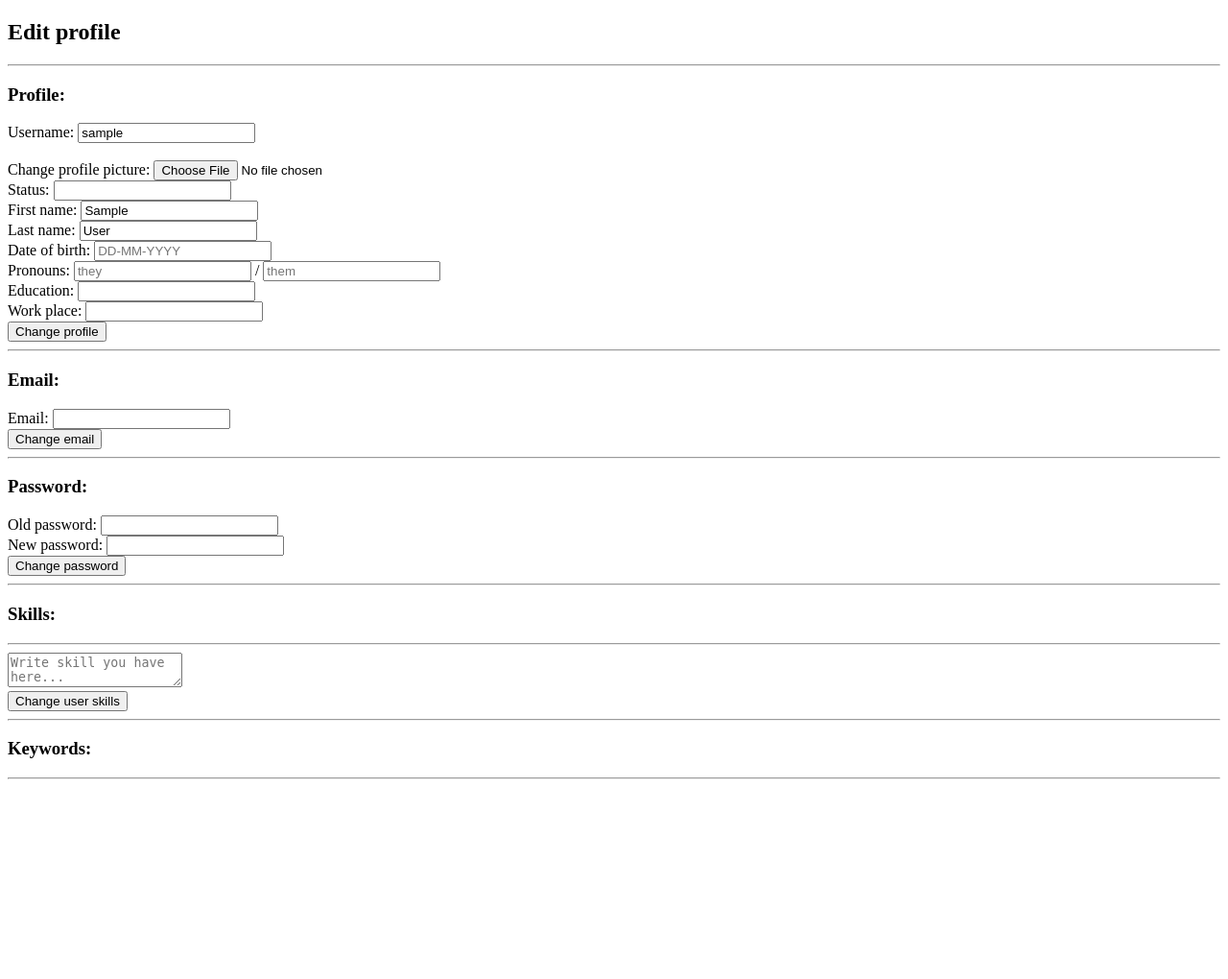
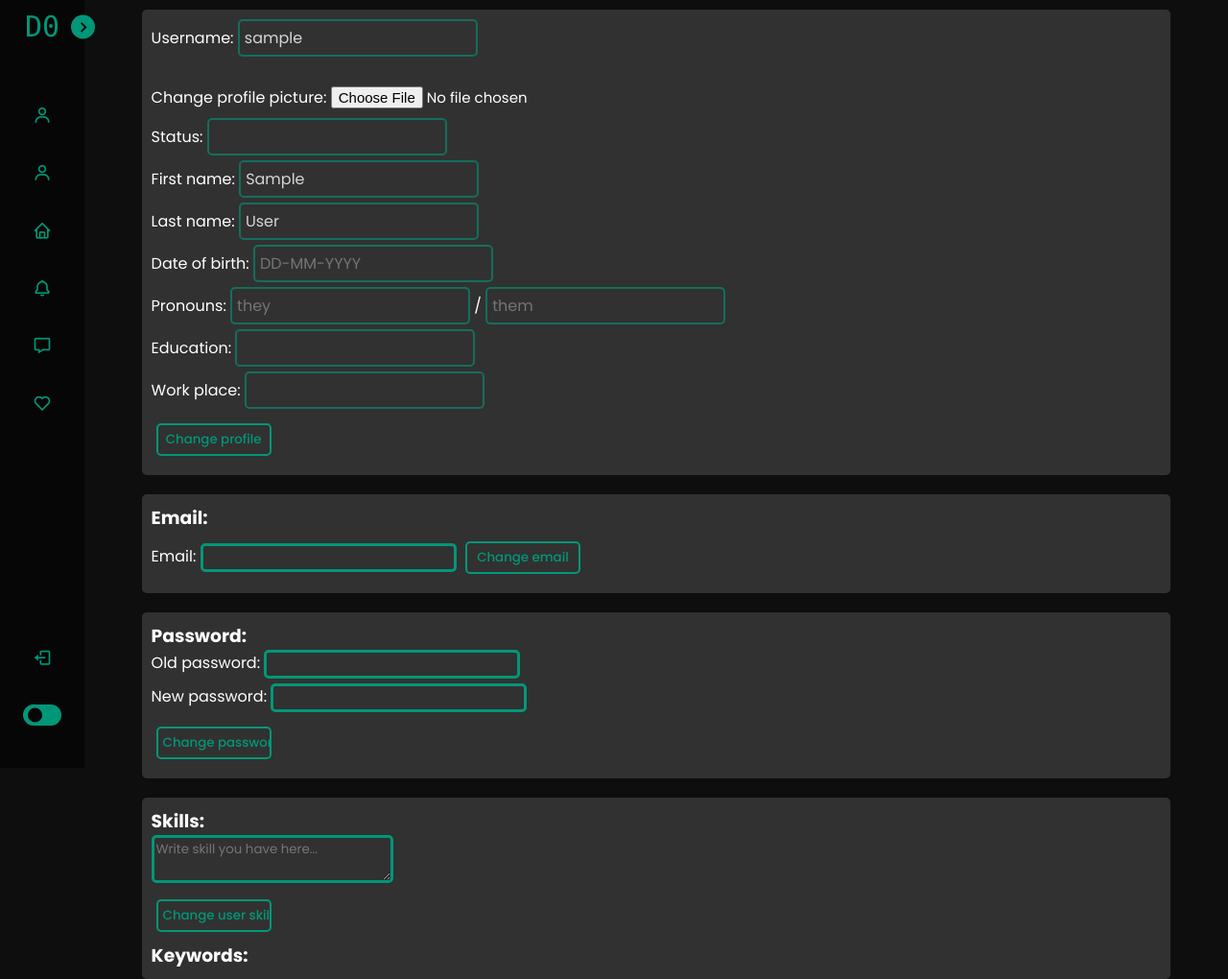
Before and after one commit to GermanBorovets/DevsOnly, a Django app: page /edit_profile/1/ in a window 1280 px wide. Shown: the whole page at 96% size. Before the commit the page ends 812 px from the top, so only its background shows below. Run offline with Django 4.2, Linux system fonts and the light colour scheme; the visitor is signed in with stand-in values (Sample User, id 1); data comes from the database, SQL or seed files in the repository; data that the repository does not hold is empty; parts of the project's set-up code (start-up, migrations or seed data) failed here and were passed over; some libraries are stand-ins or nearby versions; some web fonts are replaced.

Commit message:
Add profile edit styles

```diff
--- /dev/null
+++ b/devsonly_web/devsonly_web/static/css/edit_profile.css
@@ -0,0 +1,49 @@
+.main_container_profile{
+    width: calc(100% - 88px);
+    height: 100vh;
+    position: absolute;
+    right: 0;
+    top: 0;
+    display: flex;
+    flex-direction: column;
+    align-items: center;
+}
+
+.profile_form_container{
+    background: #313131;
+    border-radius: 5px;
+    width: 90%;
+    padding: 10px;
+    margin: 10px;
+}
+
+input{
+    margin-bottom: 5px;
+}
+
+input[type="email"]{
+    background-color: transparent;
+    border: 3px solid #009778;
+    border-radius: 5px;
+    padding: 2px;
+    color: rgba(255, 255, 255, 0.8);
+    outline: none;
+}
+
+input[type="password"]{
+    background-color: transparent;
+    border: 3px solid #009778;
+    border-radius: 5px;
+    padding: 2px;
+    color: rgba(255, 255, 255, 0.8);
+    outline: none;
+}
+
+textarea{
+    background-color: transparent;
+    border: 3px solid #009778;
+    border-radius: 5px;
+    padding: 2px;
+    color: rgba(255, 255, 255, 0.8);
+    outline: none;
+}
--- a/devsonly_web/main/templates/base/base.html
+++ b/devsonly_web/main/templates/base/base.html
@@ -20,6 +20,7 @@
     <link rel="stylesheet" href="{% static 'css/userlist.css' %}">
     <link rel="stylesheet" href="{% static 'css/add_post.css' %}">
     <link rel="stylesheet" href="{% static 'css/login.css' %}">
+    <link rel="stylesheet" href="{% static 'css/edit_profile.css' %}">
     <link rel="preconnect" href="https://fonts.googleapis.com">
     <link rel="preconnect" href="https://fonts.gstatic.com" crossorigin>
     <link href="https://fonts.googleapis.com/css2?family=Space+Mono&display=swap" rel="stylesheet">
--- a/devsonly_web/main/templates/pages/edit_profile.html
+++ b/devsonly_web/main/templates/pages/edit_profile.html
@@ -1,16 +1,8 @@
-<!DOCTYPE html>
-<html lang="en">
-    <head>
-        <meta charset="UTF-8">
-        <title>Devs0n1y</title>
-    </head>
-    <body>
-        <header>
-            <h2>{{ pagename }}</h2>
-        </header>
-        <hr>
+{% extends 'base/base.html' %}
 
-        <h3>Profile:</h3>
+{% block content %}
+<div class="main_container_profile">
+    <div class="profile_form_container">
         <form method="POST" enctype="multipart/form-data">
             {% csrf_token %}
 
@@ -61,10 +53,10 @@
             {{ profile_form.work_place.label }}: {{ profile_form.work_place }}
             <br>
 
-            <input type="submit" name="profile_form" value="Change profile">
+            <input class="admin_button" type="submit" name="profile_form" value="Change profile">
         </form>
-        <hr>
-
+    </div>
+    <div class="profile_form_container">
         <h3>Email:</h3>
         <form method="POST">
             {% csrf_token %}
@@ -80,12 +72,12 @@
             {% endif %}
 
             {{ email_form.email.label }}: {{ email_form.email }}
-            <br>
 
-            <input type="submit" name="email_form" value="Change email">
+
+            <input class="admin_button" type="submit" name="email_form" value="Change email">
         </form>
-        <hr>
-
+    </div>
+    <div class="profile_form_container">
         <h3>Password:</h3>
         <form method="POST">
             {% csrf_token %}
@@ -106,10 +98,10 @@
             {{ password_form.new_password.label }}: {{ password_form.new_password }}
             <br>
 
-            <input type="submit" name="password_form" value="Change password">
+            <input class="admin_button" type="submit" name="password_form" value="Change password">
         </form>
-        <hr>
-
+    </div>
+    <div class="profile_form_container">
         <!--Click on tag to delete it-->
         <h3>Skills:</h3>
         <ul id="tags_list">
@@ -117,7 +109,7 @@
             <li id="{{ skill }}_tag" onclick="deleteOnClick(this)">{{ skill }}</li>
             {% endfor %}
         </ul>
-        <hr>
+
 
         <textarea id="skills_input" placeholder="Write skill you have here..."></textarea>
         <br>
@@ -126,14 +118,18 @@
             {% csrf_token %}
 
             {{ skills_form.requested_skills }}
-            <input type="submit" name="skills_form" value="Change user skills">
+            <input class="admin_button" type="submit" name="skills_form" value="Change user skills">
         </form>
-        <hr>
+
 
         <!--Click on keyword to apply it-->
         <h3>Keywords:</h3>
         <ul id="keywords_list"></ul>
-        <hr>
+
+    </div>
+
+</div>
+
 
 <!--Pasting initial values-->
 <script>
@@ -160,33 +156,41 @@
     let keywords = new Set();
     document.getElementById('id_requested_skills').value = '';
 
-            {% for skill in user_skills %}
-                document.getElementById('id_requested_skills').value += '{{ skill }} ';
-            {% endfor %}
+    {
+        %
+        for skill in user_skills %
+    }
+    document.getElementById('id_requested_skills').value += '{{ skill }} '; {
+        % endfor %
+    }
     console.log(`Requested skills: ${document.getElementById('id_requested_skills').value}`);
 
     // Collect existing tags
-            let tags = [
-                {% for skill in skills %}
+    let tags = [{
+            %
+            for skill in skills %
+        }
         '{{ skill }}',
-                {% endfor %}
+        {
+            % endfor %
+        }
     ]
 
     // Add event for the skills input field
-            function skillsOnInput(event){
+    function skillsOnInput(event) {
         let word = getValue('skills_input');
         let requested_skills = getValue('id_requested_skills');
 
         // Format input
-                word = word.includes('\n') ? word.replace(/\n/g, ' '): word;
-                word = word.startsWith(' ') ? word.replace(/ /g, ''): word;
+        word = word.includes('\n') ? word.replace(/\n/g, ' ') : word;
+        word = word.startsWith(' ') ? word.replace(/ /g, '') : word;
         document.getElementById('skills_input').value = word;
 
         // Try to add requested tag
-                if (word.includes(' ')){
+        if (word.includes(' ')) {
             // If word is written, try to add it
             word = word.slice(0, word.indexOf(' '));
-                    if (!requested_skills.includes(word) && tags.includes(word)){
+            if (!requested_skills.includes(word) && tags.includes(word)) {
                 let tag = document.createElement('li');
                 tag.id = `${word}_tag`;
                 tag.addEventListener('click', () => deleteOnClick(tag));
@@ -202,8 +206,8 @@
         console.log(`Current word: ${word}`);
 
         // Search for matching tags
-                for (let tag of tags){
-                    if (word != '' && tag.startsWith(word) && !keywords.has(tag)){
+        for (let tag of tags) {
+            if (word != '' && tag.startsWith(word) && !keywords.has(tag)) {
                 // If found matching tag, add keyword
                 keywords.add(tag);
                 let keyword = document.createElement('li');
@@ -212,7 +216,7 @@
                 keyword.innerHTML = tag;
                 document.getElementById('keywords_list').append(keyword);
                 console.log(`Keywords: ${tag}`);
-                    }else if ((word == '' || !tag.startsWith(word)) && keywords.has(tag)){
+            } else if ((word == '' || !tag.startsWith(word)) && keywords.has(tag)) {
                 // Otherwise, delete unwanted keyword
                 deleteKeyword(tag);
             }
@@ -220,7 +224,7 @@
     }
 
     // Deleting event for unwanted tags
-            function deleteOnClick(elem){
+    function deleteOnClick(elem) {
         let requested_skills = getValue('id_requested_skills');
         let tag = elem.id.slice(0, elem.id.indexOf('_'));
         document.getElementById('id_requested_skills').value = requested_skills.replace(tag, '');
@@ -230,10 +234,10 @@
     }
 
     // Adding event for satisfying keywords
-            function addOnClick(elem){
+    function addOnClick(elem) {
         let requested_skills = getValue('id_requested_skills');
         let word = elem.id.slice(0, elem.id.indexOf('_'));
-                if (!requested_skills.includes(word)){
+        if (!requested_skills.includes(word)) {
             // If tag is unique, add
             let tag = document.createElement('li');
             tag.id = `${word}_tag`;
@@ -249,20 +253,18 @@
         console.log(`Requested skills: ${getValue('id_requested_skills')}`);
     }
 
-            function deleteKeyword(word){
+    function deleteKeyword(word) {
         keywords.delete(word);
-                if (document.getElementById(`${word}_keyword`)){
+        if (document.getElementById(`${word}_keyword`)) {
             document.getElementById(`${word}_keyword`).remove();
         }
         console.log(`Deleting keyword: ${word}`);
     }
 
-            function getValue(id){
+    function getValue(id) {
         return document.getElementById(id).value;
     }
 
     document.getElementById('skills_input').addEventListener('input', skillsOnInput);
 </script>
-        <br>
-    </body>
-</html>
+{% endblock %}
```
Lines whose indentation alone changed are shown as unchanged.
